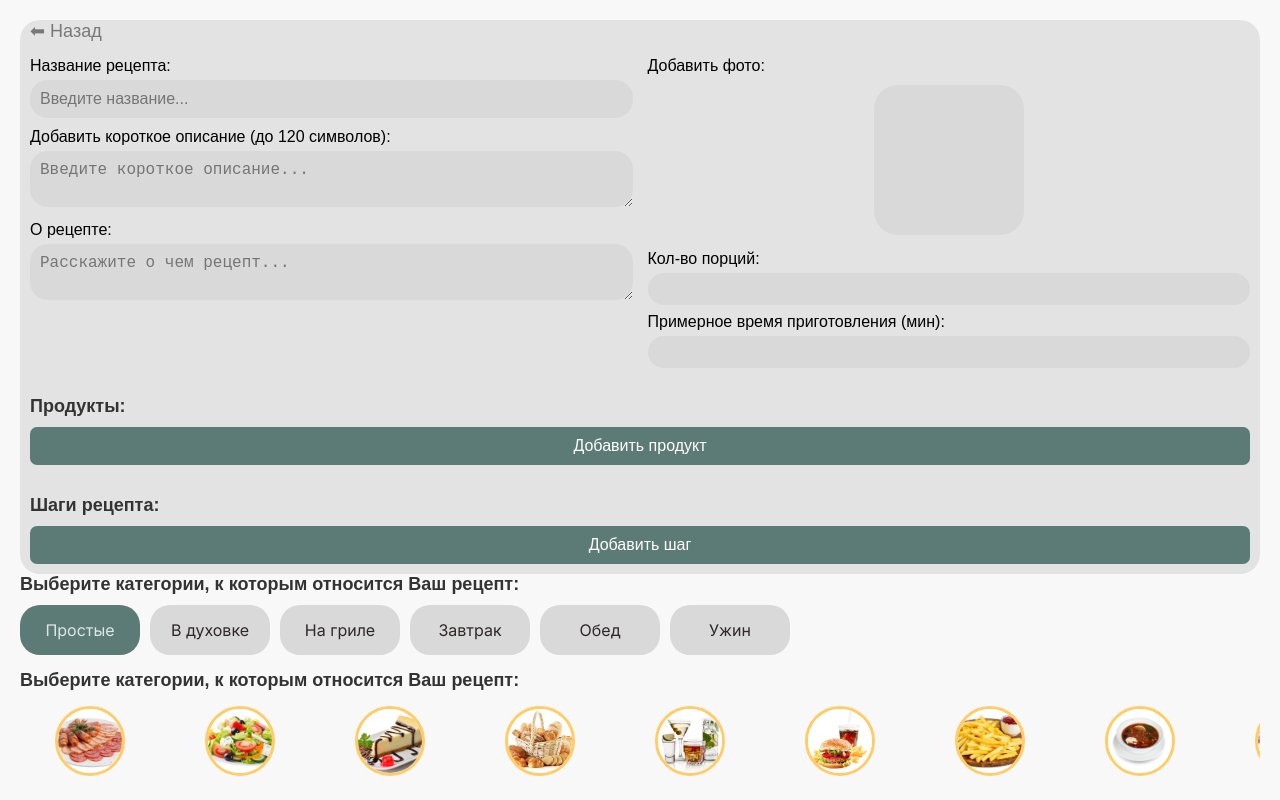
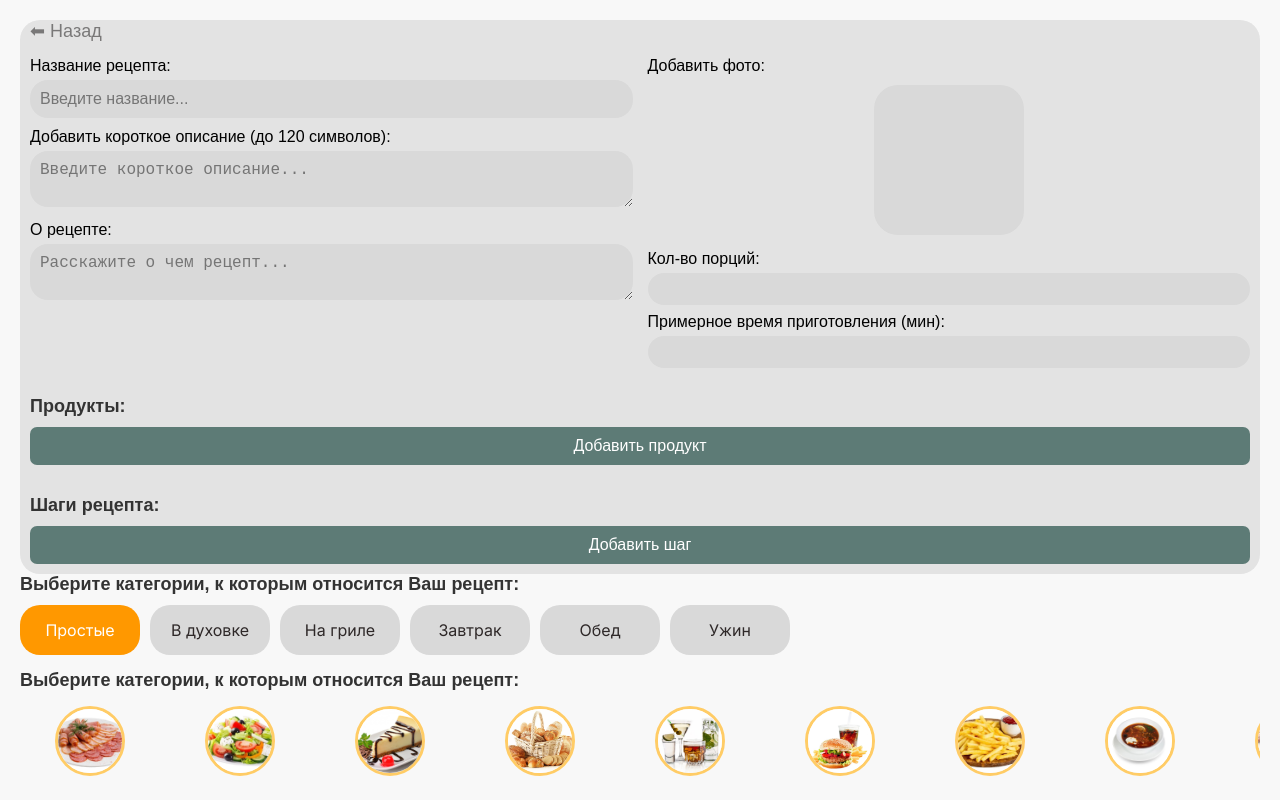
Before and after one commit to Jimaet/diplom, a plain HTML site: page create.html in a window 1280 px wide. Both pictures are taken after a click on the button "Простые". Shown: the top 800 px of the page. Drawn offline with Linux system fonts and the light colour scheme.

Commit message:
Update create.css

```diff
--- a/create.css
+++ b/create.css
@@ -240,6 +240,13 @@ p {
     gap: 10px;
     margin-top: 15px;
 }
+.filter-btn.selected,
+.category-btn.selected,
+.multi-btn.selected {
+    background-color: #ff9800; /* Оранжевый цвет при выборе */
+    color: white;
+    border-color: #ff9800;
+}
 
 .multi-btn {
     background-color: #ffcc66;
```
